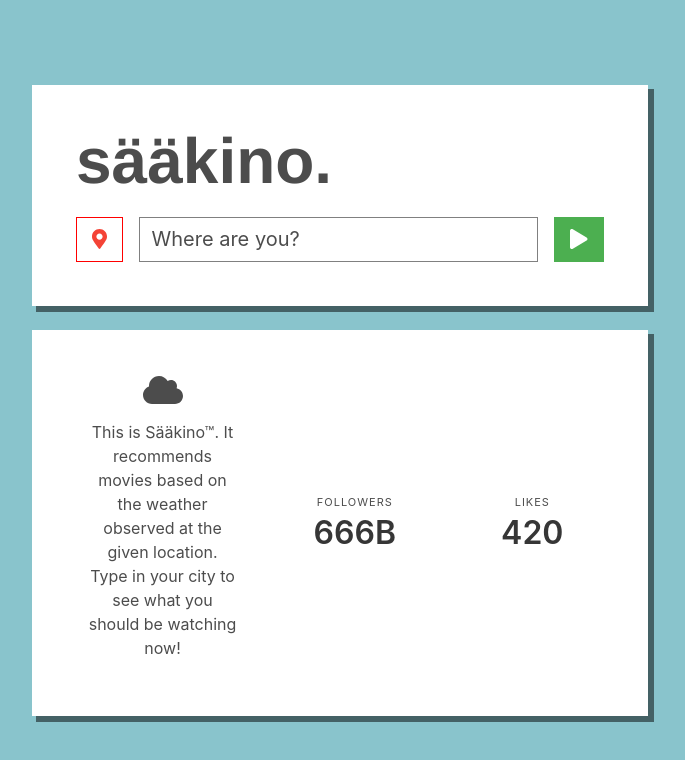
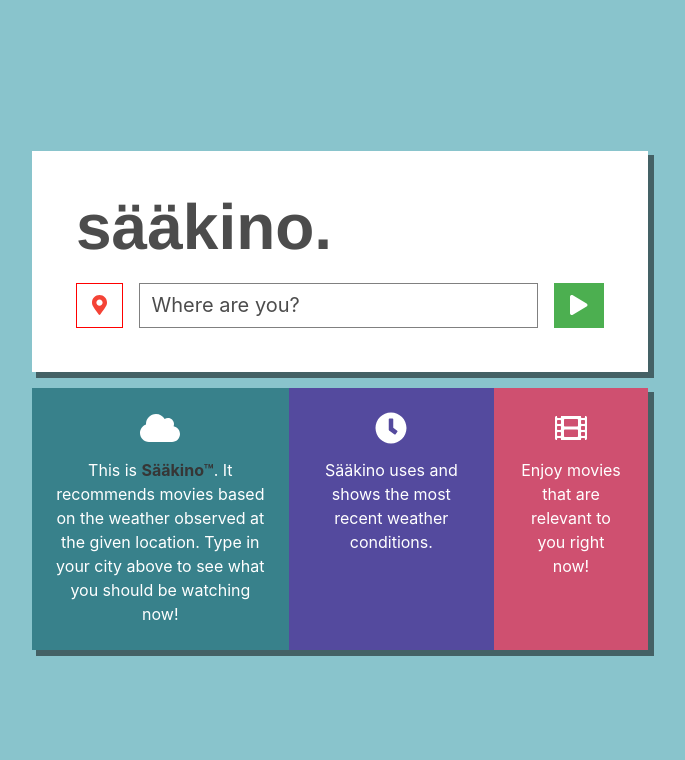
Before and after one commit to DoTheBarrelRoll/react-proju, a React (Create React App) app: page / in a window 1280 px wide. Shown: the top 760 px of the page, without its empty margins (300-985 px from the left). Built offline with nearby package versions, Linux system fonts and the light colour scheme.

Commit message:
Fixed info section of the front page

```diff
--- a/src/SearchBar.js
+++ b/src/SearchBar.js
@@ -19,7 +19,7 @@ class SearchBar extends Component {
             divIdMain: 'container centered column is-half',
             divIdHeader: 'is-padded gradientTitle',
             divIdCenterBox: 'centerBox solidwhite has-shadow',
-            divIdInfoBox: 'tile solidwhite has-shadow',
+            divIdInfoBox: 'tile',
             divIdCenterToNav: 'field is-grouped container is-padded',
             divIdErrorBar: 'is-hidden',
             divIdNavbar: 'warningyellow',
@@ -153,29 +153,30 @@ class SearchBar extends Component {
                         </div>
 
                         {/* This is the info box below the input div */}
-                        <div className="is-padded">
-                        </div>
                         <div className={this.state.divIdInfoBox} id="InfoBox">
-                                <nav class="level tile is-12 centerBox">
-                                    <div class="level-item has-text-centered tile is-2 is-padded">
+                                <div className="level tile is-12 has-shadow">
+
+                                    <div className="level-item cyan padded-top has-text-centered tile is-5 is-padded">
                                         <div>
                                             <i className="fa fa-cloud fa-2x"></i>
-                                            <p class="has-margin">This is Sääkino™. It recommends movies based on the weather observed at the given location. Type in your city to see what you should be watching now!</p>
+                                            <p className="has-margin">This is <strong>Sääkino™</strong>. It recommends movies based on the weather observed at the given location. Type in your city above to see what you should be watching now!</p>
                                         </div>
                                     </div>
-                                    <div class="level-item has-text-centered">
+
+                                    <div className="level-item tile purple has-text-centered is-padded is-4 padded-top">
                                         <div>
-                                            <p class="heading">Followers</p>
-                                            <p class="title">666B</p>
+                                            <i className="fa fa-clock fa-2x"></i>
+                                            <p className="has-margin">Sääkino uses and shows the most recent weather conditions. </p>
                                         </div>
                                     </div>
-                                    <div class="level-item has-text-centered">
+
+                                    <div className="level-item has-text-centered red tile is-padded is-3 padded-top">
                                         <div>
-                                            <p class="heading">Likes</p>
-                                            <p class="title">420</p>
+                                            <i className="fa fa-film fa-2x"></i>
+                                            <p className="has-margin">Enjoy movies that are relevant to you right now!</p>
                                         </div>
                                     </div>
-                                </nav>
+                                </div>
 
                             </div>
 
--- a/src/css/custom.css
+++ b/src/css/custom.css
@@ -10,21 +10,21 @@ body {
 }
 
 .cyan {
-  background-color: #00BCD4;
+  background-color: #38818B;
   color: #FFF;
 }
 
 .is-half {
-  max-width: 718px;
+  max-width: 860px;
 }
 
 .green {
-  background-color: #4CAF50;
+  background-color: #89CB4F;
   color: #FFF;
 }
 
 .purple {
-  background-color: #9C27B0;
+  background-color: #544A9E;
   color: #FFF;
 }
 
@@ -45,7 +45,7 @@ body {
 }
 
 .red {
-  background-color: #F44336;
+  background-color: #CF5070;
   color: #FFF;
 }
 
@@ -139,6 +139,10 @@ body {
   margin-left: 16px;
 }
 
+.has-margin-right {
+  margin-right: 16px;
+}
+
 .has-margin-top {
   margin-top: 0.1em;
 }
@@ -176,9 +180,7 @@ body {
 }
 
 .padded-top {
-  padding-top: 32px;
-  border-top: 1px solid grey;
-  margin-top: 32px;
+  padding-top: 24px;
 }
 
 .padded-bottom {
@@ -238,6 +240,7 @@ body {
 .centerBox {
   padding: 32px;
   padding-top: 32px;
+  margin-bottom: 16px;
 }
 
 .button {
```
